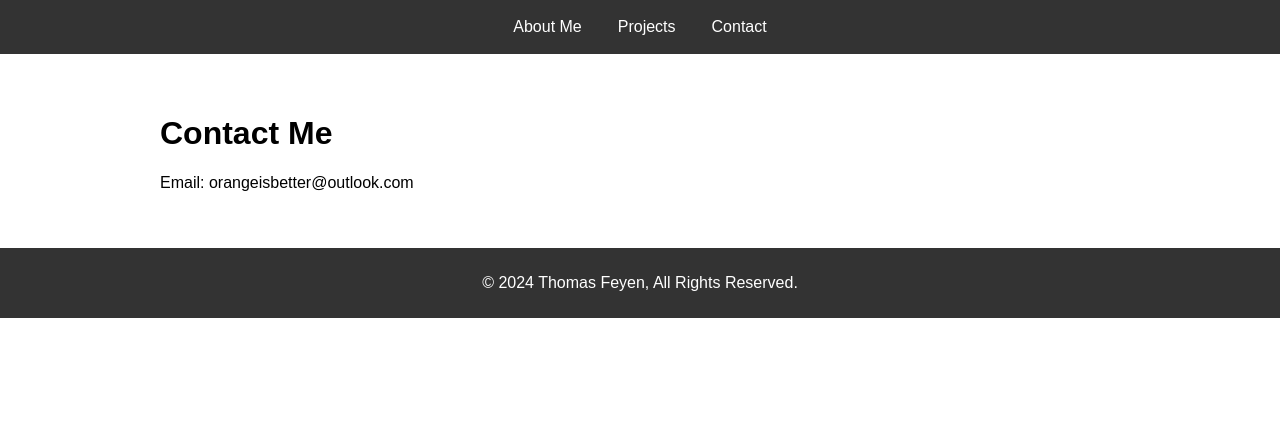
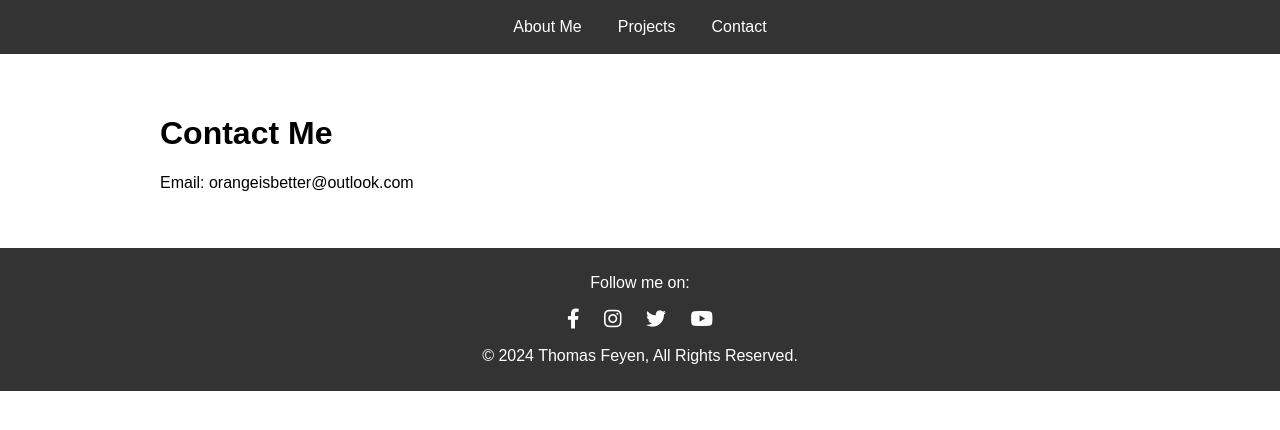
Before and after one commit to orangeisbetter/orangeisbetter.github.io, a plain HTML site: page contact.html in a window 1280 px wide. Drawn offline with Linux system fonts and the light colour scheme.

Commit message:
update footer

```diff
--- a/contact.html
+++ b/contact.html
@@ -4,6 +4,7 @@
     <meta charset="UTF-8">
     <meta http-equiv="X-UA-Compatible" content="IE=edge">
     <meta name="viewport" content="width=device-width, initial-scale=1.0">
+    <link rel="stylesheet" href="https://cdnjs.cloudflare.com/ajax/libs/font-awesome/6.0.0-beta3/css/all.min.css">
     <link rel="stylesheet" href="style.css">
     <title>Activity04 Portfolio Github</title>
 </head>
@@ -22,6 +23,11 @@
         <p>Email: orangeisbetter@outlook.com</p>
     </div>
     <footer>
+        <p>Follow me on:</p>
+        <a href="https://www.facebook.com" target="_blank"><i class="fab fa-facebook-f"></i></a>
+        <a href="https://www.instagram.com" target="_blank"><i class="fab fa-instagram"></i></a>
+        <a href="https://www.twitter.com" target="_blank"><i class="fab fa-twitter"></i></a>
+        <a href="https://www.youtube.com/@orangeisbetter" target="_blank"><i class="fab fa-youtube"></i></a>
         <p>&copy; 2024 Thomas Feyen, All Rights Reserved.</p>
     </footer>
 </body>
--- a/style.css
+++ b/style.css
@@ -47,3 +47,12 @@
     background-color: #333;
     color: #fff;
 }
+footer a {
+    color: #fff;
+    margin: 0 10px;
+    text-decoration: none;
+    font-size: 20px;
+}
+footer a:hover {
+    color: #f39c12; /* Change color on hover */
+}
```
Also changed, not shown: index.html (+6 -0 lines), projects.html (+6 -0 lines).
